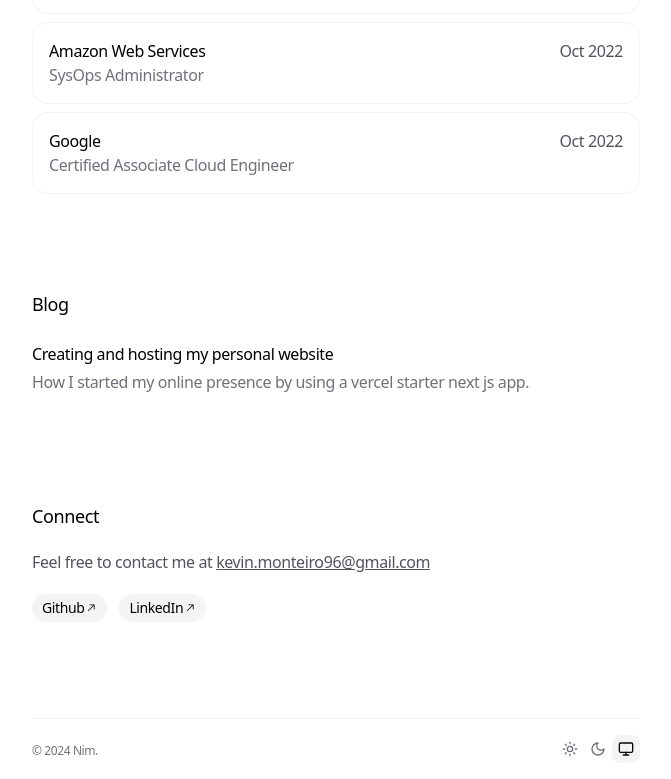
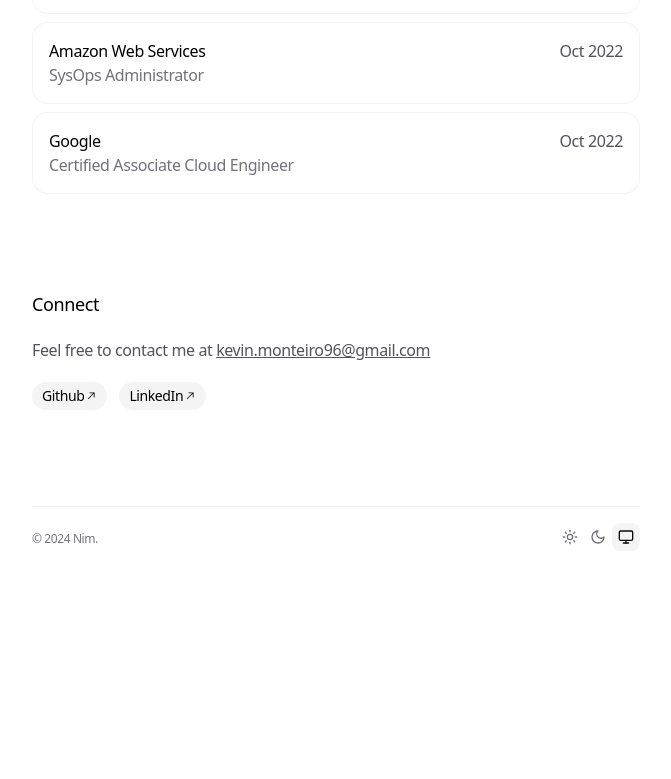
Before and after one commit to km-aero/my-website, a Next.js app: page / in a window 1280 px wide. Shown: the part 1868-2647 px from the top of the page, without its empty margins (304-975 px from the left). After the commit the page ends 2435 px from the top, so only its background shows below. Built offline with nearby package versions, Linux system fonts and the light colour scheme.

Commit message:
feat: remove blog section

```diff
--- a/app/data.ts
+++ b/app/data.ts
@@ -159,16 +159,6 @@ export const CERTIFICATES: Certification[] = [
   },
 ]
 
-export const BLOG_POSTS: BlogPost[] = [
-  {
-    title: 'Creating and hosting my personal website',
-    description:
-      'How I started my online presence by using a vercel starter next js app.',
-    link: '/blog/my-personal-website',
-    uid: 'blog-1',
-  },
-]
-
 export const SOCIAL_LINKS: SocialLink[] = [
   {
     label: 'Github',
--- a/app/page.tsx
+++ b/app/page.tsx
@@ -5,7 +5,7 @@ import { Magnetic } from '@/components/ui/magnetic'
 import Link from 'next/link'
 import { AnimatedBackground } from '@/components/ui/animated-background'
 import {
-  BLOG_POSTS,
+  // BLOG_POSTS,
   CERTIFICATES,
   EDUCATION,
   EMAIL,
@@ -209,42 +209,6 @@ export default function Personal() {
         variants={VARIANTS_SECTION}
         transition={TRANSITION_SECTION}
       >
-        <h3 className="mb-3 text-lg font-medium">Blog</h3>
-        <div className="flex flex-col space-y-0">
-          <AnimatedBackground
-            enableHover
-            className="h-full w-full rounded-lg bg-zinc-100 dark:bg-zinc-900/80"
-            transition={{
-              type: 'spring',
-              bounce: 0,
-              duration: 0.2,
-            }}
-          >
-            {BLOG_POSTS.map((post) => (
-              <Link
-                key={post.uid}
-                className="-mx-3 rounded-xl px-3 py-3"
-                href={post.link}
-                data-id={post.uid}
-              >
-                <div className="flex flex-col space-y-1">
-                  <h4 className="font-normal dark:text-zinc-100">
-                    {post.title}
-                  </h4>
-                  <p className="text-zinc-500 dark:text-zinc-400">
-                    {post.description}
-                  </p>
-                </div>
-              </Link>
-            ))}
-          </AnimatedBackground>
-        </div>
-      </motion.section>
-
-      <motion.section
-        variants={VARIANTS_SECTION}
-        transition={TRANSITION_SECTION}
-      >
         <h3 className="mb-5 text-lg font-medium">Connect</h3>
         <p className="mb-5 text-zinc-600 dark:text-zinc-400">
           Feel free to contact me at{' '}
```
